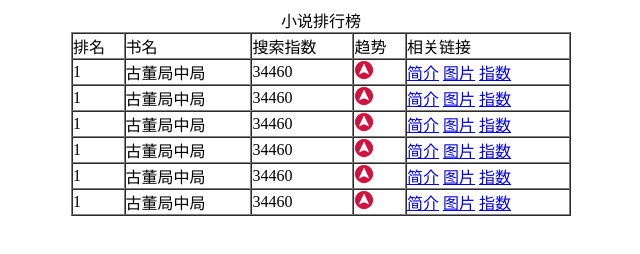
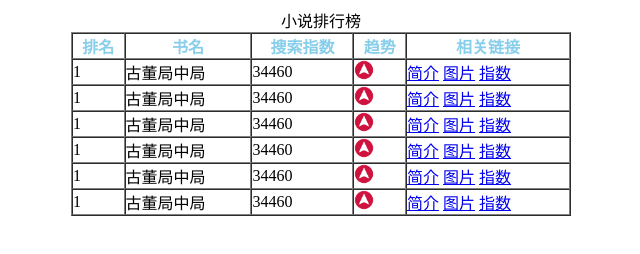
Before and after one commit to yxlix/web, a plain HTML site: page 03.小说排行(表格)/demo.html in a window 1280 px wide. Shown: the whole page, without its empty margins (319-959 px from the left). Drawn offline with Linux system fonts and the light colour scheme.

Commit message:
修改表头标签th

```diff
--- a/03.小说排行(表格)/demo.html
+++ b/03.小说排行(表格)/demo.html
@@ -5,6 +5,11 @@
     <meta name="viewport" content="width=device-width, initial-scale=1.0" />
     <meta http-equiv="X-UA-Compatible" content="ie=edge" />
     <title>小说排行</title>
+    <style>
+    th{
+      color: skyblue;
+    }
+    </style>
   </head>
   <body>
     <table border="1px" cellpadding="0" cellspacing="0" width="500px" align="center">
@@ -13,11 +18,11 @@
       </caption>
       <thead>
         <tr>
-          <td>排名</td>
-          <td>书名</td>
-          <td>搜索指数</td>
-          <td>趋势</td>
-          <td>相关链接</td>
+          <th>排名</th>
+          <th>书名</th>
+          <th>搜索指数</th>
+          <th>趋势</th>
+          <th>相关链接</th>
         </tr>
       </thead>
       <tbody>
```
